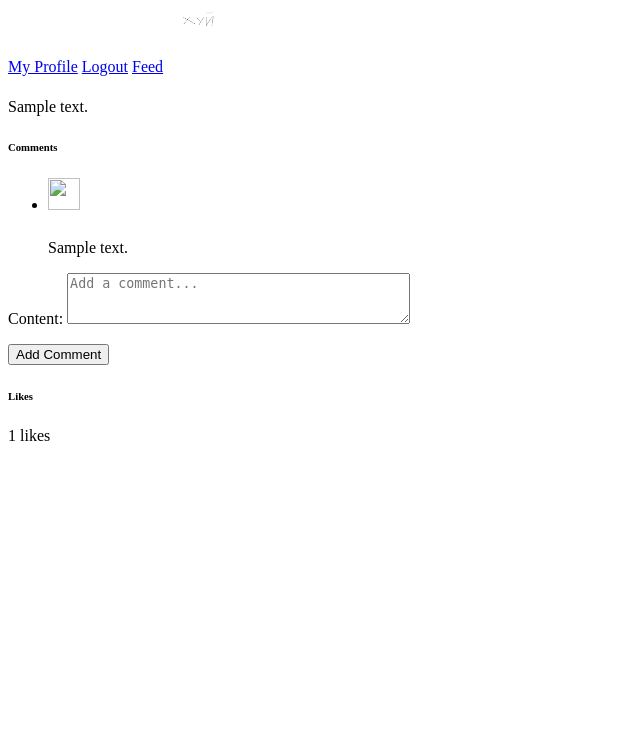
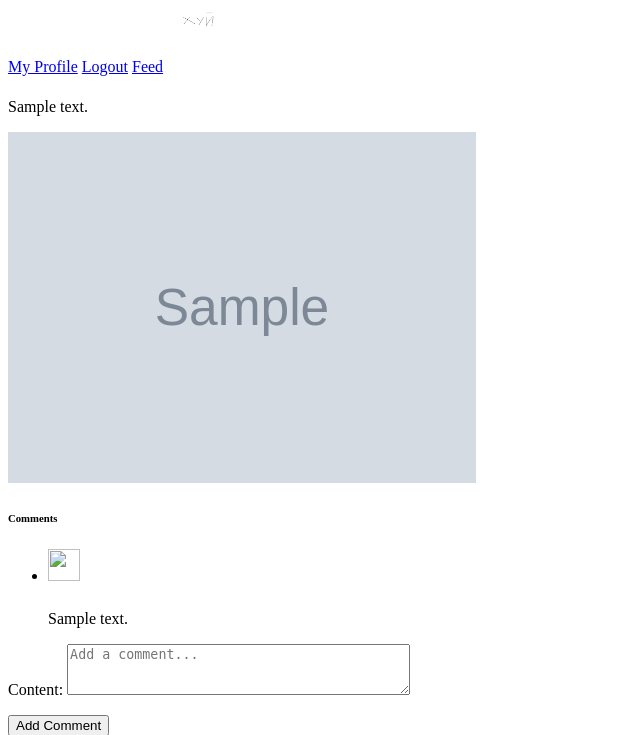
Before and after one commit to AlexanderVVasilenko/djangoGramm, a Django app: page /p/00000000-0000-0000-0000-000000000001 in a window 1280 px wide. Shown: the top 735 px of the page, without its empty margins (0-640 px from the left). Before the commit the page ends 441 px from the top, so only its background shows below. Run offline with Django 5.2, Linux system fonts and the light colour scheme; tables that the repository leaves empty hold one stand-in row (values such as "Sample post"); grey boxes marked "Sample" are stand-in pictures.

Commit message:
post.html fix photo displaying

```diff
--- a/feed/templates/feed/post.html
+++ b/feed/templates/feed/post.html
@@ -24,8 +24,8 @@
     </h5>
     <p>{{ object.description }}</p>
     <!-- Display Photos -->
-    {% for photo in object.photo_set.all %}
-        <img src="{{ photo.url }}" alt="Post Image" style="width: 100%;">
+    {% for photo in object.photos.all %}
+        <img src="{{ photo.image.url }}" alt="Post Image" style="width: 468px;">
     {% endfor %}
 
     <!-- Display Comments -->
```
